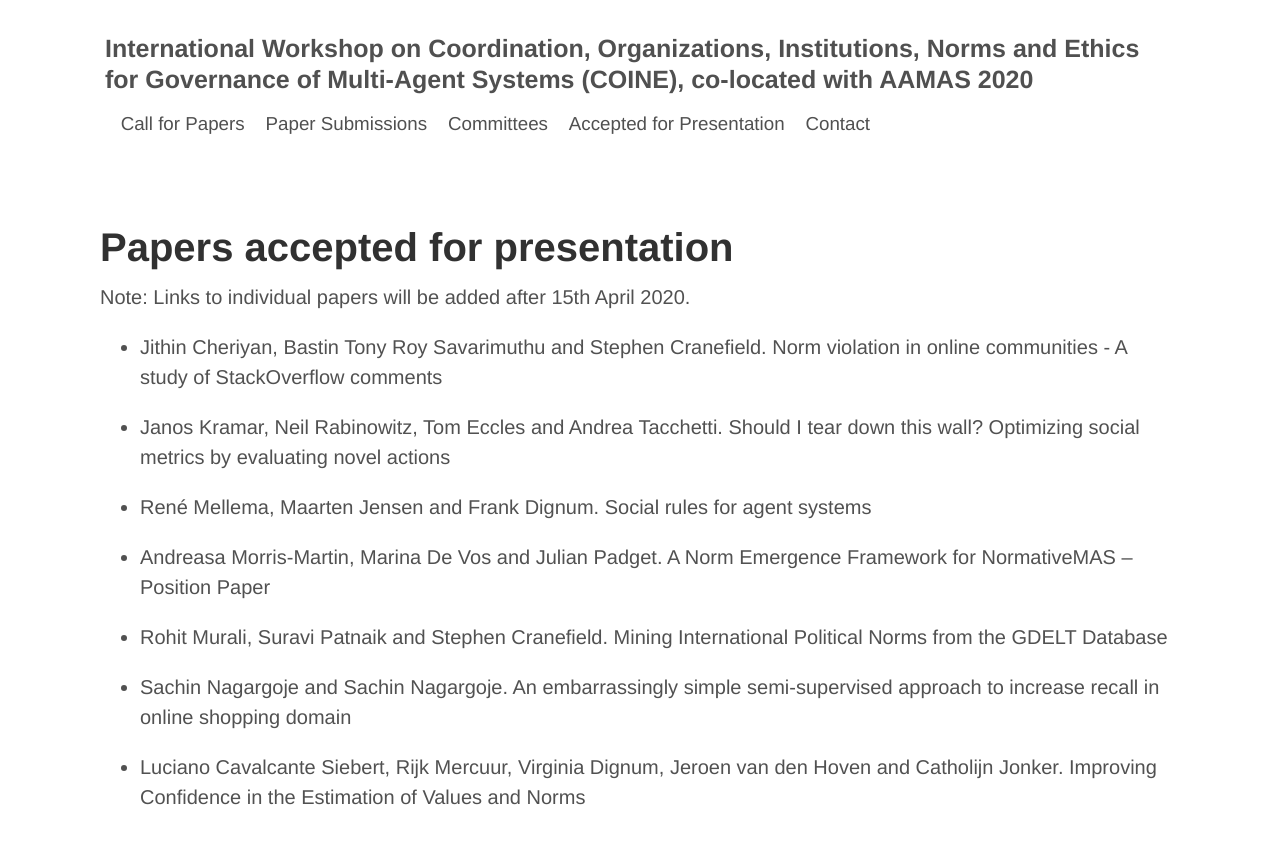
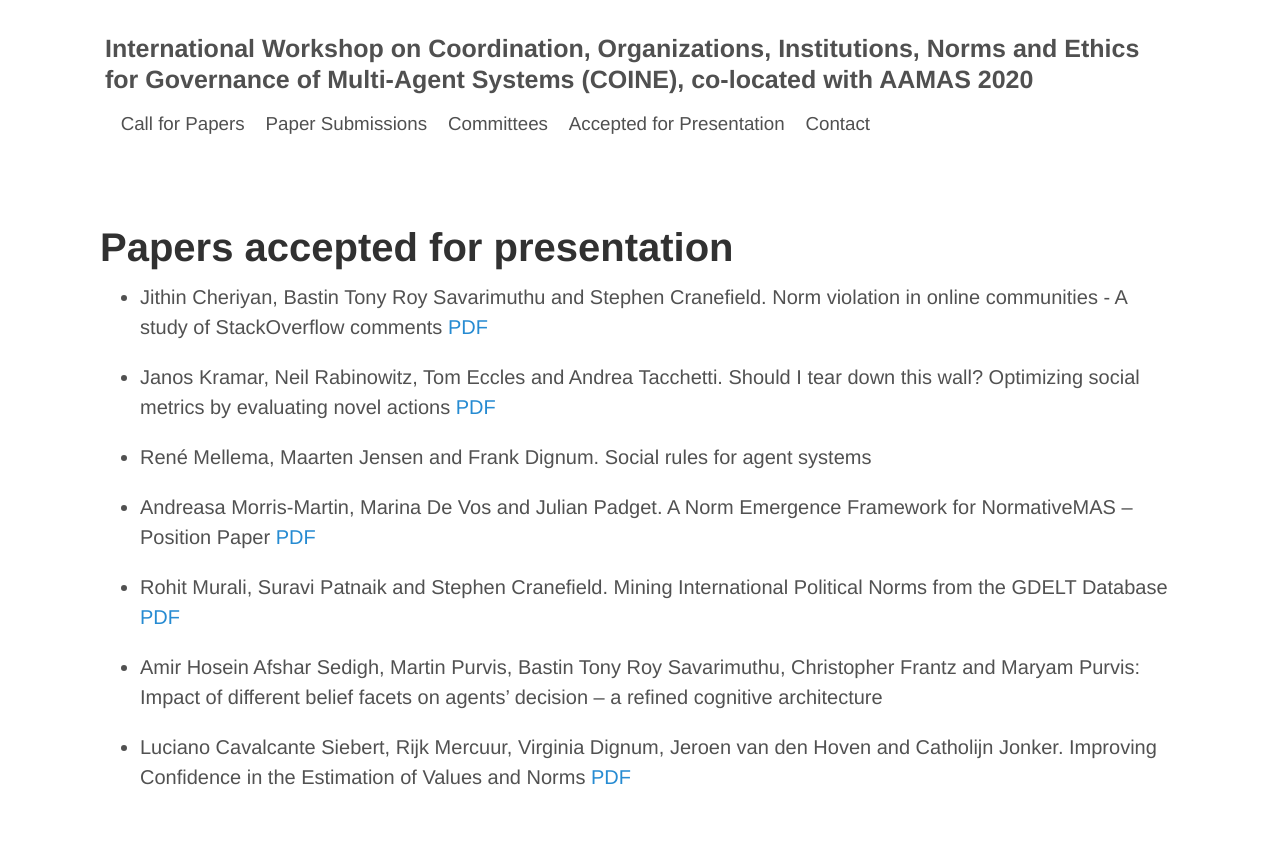
Before and after one commit to coin-workshop/coine-2020-new-zealand, a Jekyll site: the page built from accepted_for_presentation.md, in a window 1280 px wide. Shown: the top 844 px of the page. Built offline with Jekyll 4.4.1, drawn with Linux system fonts in a browser that asks for light colours.

Commit message:
Updated list of papers with links to archived versions.

```diff
--- a/accepted_for_presentation.md
+++ b/accepted_for_presentation.md
@@ -5,18 +5,16 @@ title: COINE
 
 # Papers accepted for presentation
 
-Note: Links to individual papers will be added after 15th April 2020.
+- Jithin Cheriyan, Bastin Tony Roy Savarimuthu and Stephen Cranefield. Norm violation in online communities - A study of StackOverflow comments [PDF](https://arxiv.org/abs/2004.05589)
 
-- Jithin Cheriyan, Bastin Tony Roy Savarimuthu and Stephen Cranefield. Norm violation in online communities - A study of StackOverflow comments
-
-- Janos Kramar, Neil Rabinowitz, Tom Eccles and Andrea Tacchetti. Should I tear down this wall? Optimizing social metrics by evaluating novel actions
+- Janos Kramar, Neil Rabinowitz, Tom Eccles and Andrea Tacchetti. Should I tear down this wall? Optimizing social metrics by evaluating novel actions [PDF](https://arxiv.org/abs/2004.07625)
 
 - René Mellema, Maarten Jensen and Frank Dignum. Social rules for agent systems
 
-- Andreasa Morris-Martin, Marina De Vos and Julian Padget. A Norm Emergence Framework for NormativeMAS – Position Paper
+- Andreasa Morris-Martin, Marina De Vos and Julian Padget. A Norm Emergence Framework for NormativeMAS – Position Paper [PDF](https://arxiv.org/abs/2004.02575)
 
-- Rohit Murali, Suravi Patnaik and Stephen Cranefield. Mining International Political Norms from the GDELT Database
+- Rohit Murali, Suravi Patnaik and Stephen Cranefield. Mining International Political Norms from the GDELT Database [PDF](https://arxiv.org/abs/2003.14027)
 
-- Sachin Nagargoje and Sachin Nagargoje. An embarrassingly simple semi-supervised approach to increase recall in online shopping domain
+- Amir Hosein Afshar Sedigh, Martin Purvis, Bastin Tony Roy Savarimuthu, Christopher Frantz and Maryam Purvis: Impact of different belief facets on agents' decision -- a refined cognitive architecture
 
-- Luciano Cavalcante Siebert, Rijk Mercuur, Virginia Dignum, Jeroen van den Hoven and Catholijn Jonker. Improving Confidence in the Estimation of Values and Norms
+- Luciano Cavalcante Siebert, Rijk Mercuur, Virginia Dignum, Jeroen van den Hoven and Catholijn Jonker. Improving Confidence in the Estimation of Values and Norms [PDF](https://arxiv.org/abs/2004.01056)
```
